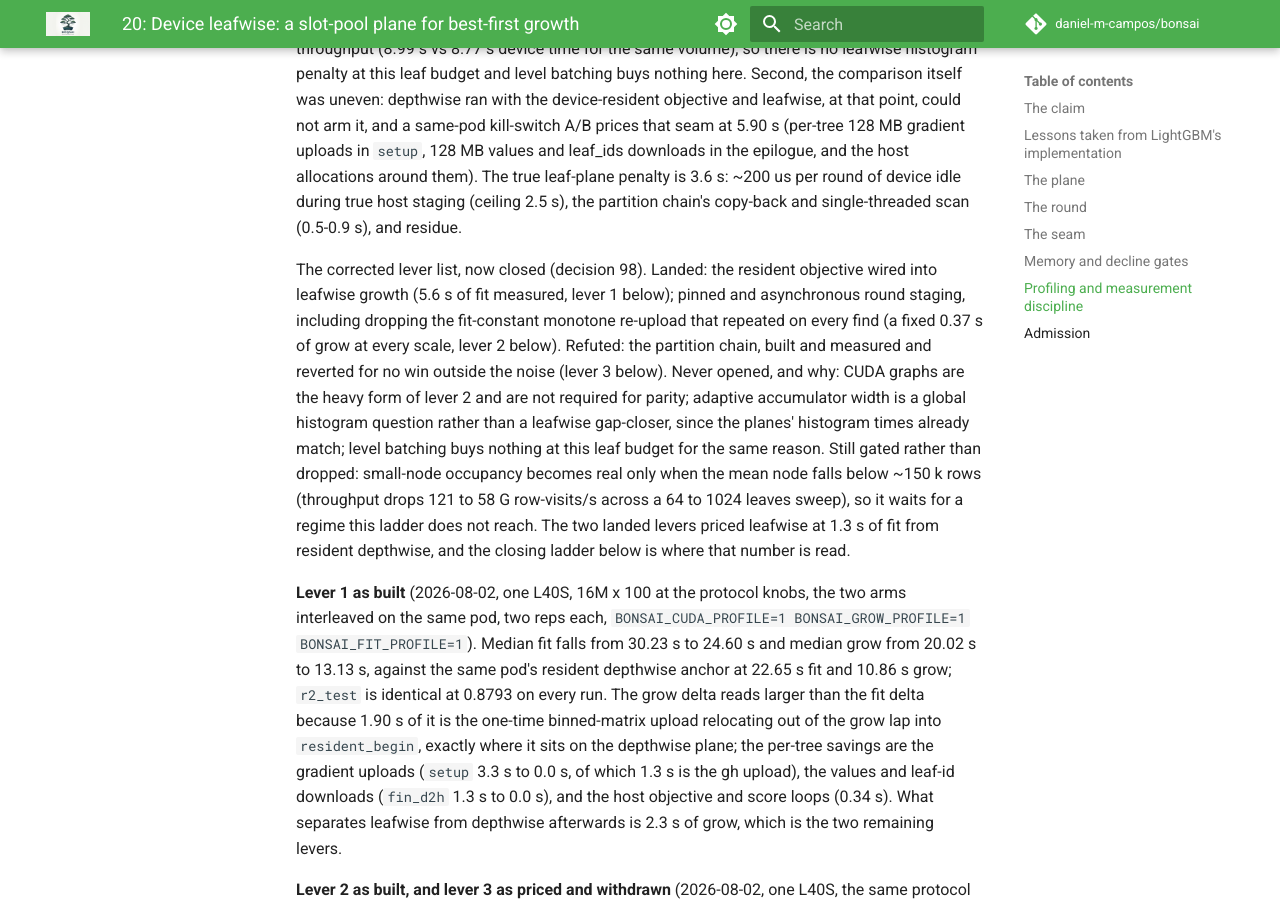
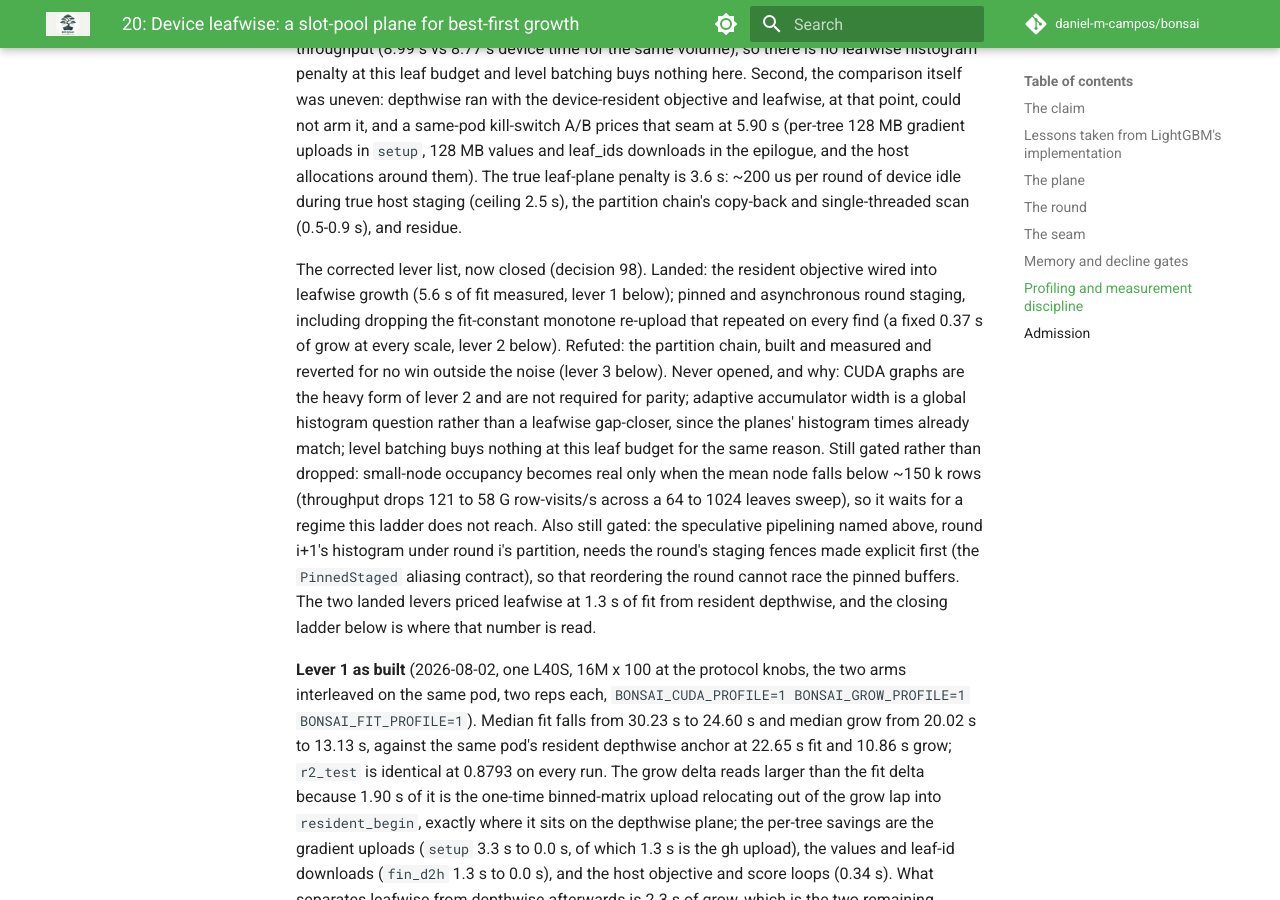
Before and after one commit to daniel-m-campos/bonsai, an MkDocs documentation site: the page built from docs/architecture/20-cuda-leafwise.md, in a window 1280 px wide and 900 px high, scrolled down 6757 px. Built offline with MkDocs 1.6.1 and Material for MkDocs 9.7.7, drawn with Linux system fonts in a browser that asks for light colours; comment, search, counter and statistics services are not loaded.

Commit message:
docs: state the accept-gate scale rule
benchmark-protocol.md: a per-round or fixed-cost lever's accept gate
must be absolute time or checked at more than one scale, because a
fixed saving shrinks as a fraction of the largest cell and a
single-scale percentage gate under-credits it.

doc 20: the speculative-pipelining lever needs the round's staging
fences made explicit first (the PinnedStaged aliasing contract),
so reordering the round cannot race the pinned buffers.

```diff
--- a/docs/architecture/20-cuda-leafwise.md
+++ b/docs/architecture/20-cuda-leafwise.md
@@ -78,7 +78,7 @@
 
 **As measured at stage 2, corrected by the stage 3 diagnosis** (16M x 100, one L40S; the profiled rep behind decision 97, re-instrumented with per-kernel cudaEvents on `perf/leafwise-diag`). Grow is 19.7-20.3 s against resident depthwise's 10.8 s, and the stage 2 attribution was wrong in two ways. First, `find_stage`'s 9.80 s was 84% device compute in disguise: `leaf_find`'s first pageable staging copy stream-syncs, so it absorbed the in-flight histogram and subtract kernels (8.2 s) that the sibling planes peel into `gpu_wait`. The histogram itself runs at depthwise throughput (8.99 s vs 8.77 s device time for the same volume), so there is no leafwise histogram penalty at this leaf budget and level batching buys nothing here. Second, the comparison itself was uneven: depthwise ran with the device-resident objective and leafwise, at that point, could not arm it, and a same-pod kill-switch A/B prices that seam at 5.90 s (per-tree 128 MB gradient uploads in `setup`, 128 MB values and leaf_ids downloads in the epilogue, and the host allocations around them). The true leaf-plane penalty is 3.6 s: ~200 us per round of device idle during true host staging (ceiling 2.5 s), the partition chain's copy-back and single-threaded scan (0.5-0.9 s), and residue.
 
-The corrected lever list, now closed (decision 98). Landed: the resident objective wired into leafwise growth (5.6 s of fit measured, lever 1 below); pinned and asynchronous round staging, including dropping the fit-constant monotone re-upload that repeated on every find (a fixed 0.37 s of grow at every scale, lever 2 below). Refuted: the partition chain, built and measured and reverted for no win outside the noise (lever 3 below). Never opened, and why: CUDA graphs are the heavy form of lever 2 and are not required for parity; adaptive accumulator width is a global histogram question rather than a leafwise gap-closer, since the planes' histogram times already match; level batching buys nothing at this leaf budget for the same reason. Still gated rather than dropped: small-node occupancy becomes real only when the mean node falls below ~150 k rows (throughput drops 121 to 58 G row-visits/s across a 64 to 1024 leaves sweep), so it waits for a regime this ladder does not reach. The two landed levers priced leafwise at 1.3 s of fit from resident depthwise, and the closing ladder below is where that number is read.
+The corrected lever list, now closed (decision 98). Landed: the resident objective wired into leafwise growth (5.6 s of fit measured, lever 1 below); pinned and asynchronous round staging, including dropping the fit-constant monotone re-upload that repeated on every find (a fixed 0.37 s of grow at every scale, lever 2 below). Refuted: the partition chain, built and measured and reverted for no win outside the noise (lever 3 below). Never opened, and why: CUDA graphs are the heavy form of lever 2 and are not required for parity; adaptive accumulator width is a global histogram question rather than a leafwise gap-closer, since the planes' histogram times already match; level batching buys nothing at this leaf budget for the same reason. Still gated rather than dropped: small-node occupancy becomes real only when the mean node falls below ~150 k rows (throughput drops 121 to 58 G row-visits/s across a 64 to 1024 leaves sweep), so it waits for a regime this ladder does not reach. Also still gated: the speculative pipelining named above, round i+1's histogram under round i's partition, needs the round's staging fences made explicit first (the `PinnedStaged` aliasing contract), so that reordering the round cannot race the pinned buffers. The two landed levers priced leafwise at 1.3 s of fit from resident depthwise, and the closing ladder below is where that number is read.
 
 **Lever 1 as built** (2026-08-02, one L40S, 16M x 100 at the protocol knobs, the two arms interleaved on the same pod, two reps each, `BONSAI_CUDA_PROFILE=1 BONSAI_GROW_PROFILE=1 BONSAI_FIT_PROFILE=1`). Median fit falls from 30.23 s to 24.60 s and median grow from 20.02 s to 13.13 s, against the same pod's resident depthwise anchor at 22.65 s fit and 10.86 s grow; `r2_test` is identical at 0.8793 on every run. The grow delta reads larger than the fit delta because 1.90 s of it is the one-time binned-matrix upload relocating out of the grow lap into `resident_begin`, exactly where it sits on the depthwise plane; the per-tree savings are the gradient uploads (`setup` 3.3 s to 0.0 s, of which 1.3 s is the gh upload), the values and leaf-id downloads (`fin_d2h` 1.3 s to 0.0 s), and the host objective and score loops (0.34 s). What separates leafwise from depthwise afterwards is 2.3 s of grow, which is the two remaining levers.
 
```
Also changed, not shown: docs/method/benchmark-protocol.md (+2 -0 lines).
